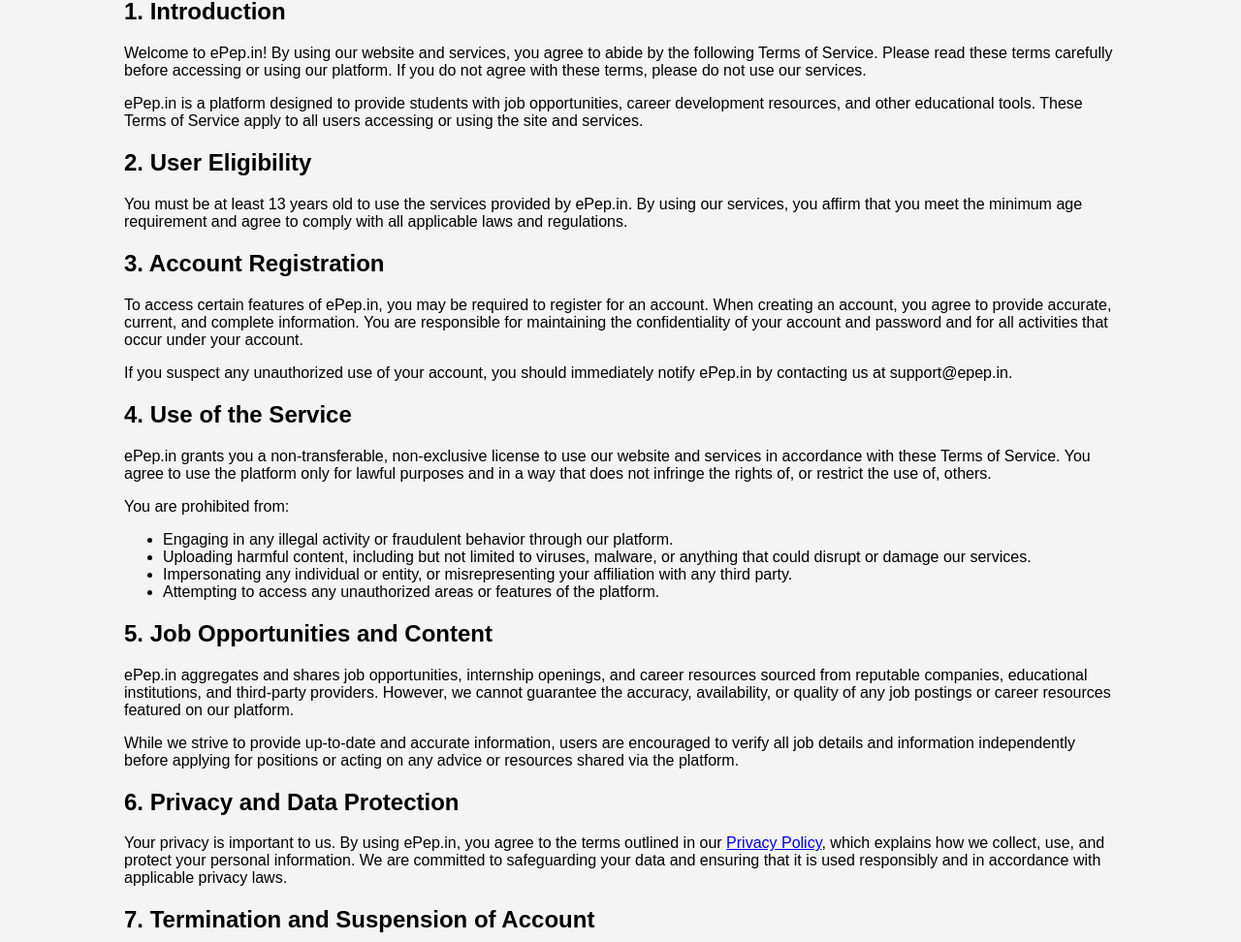
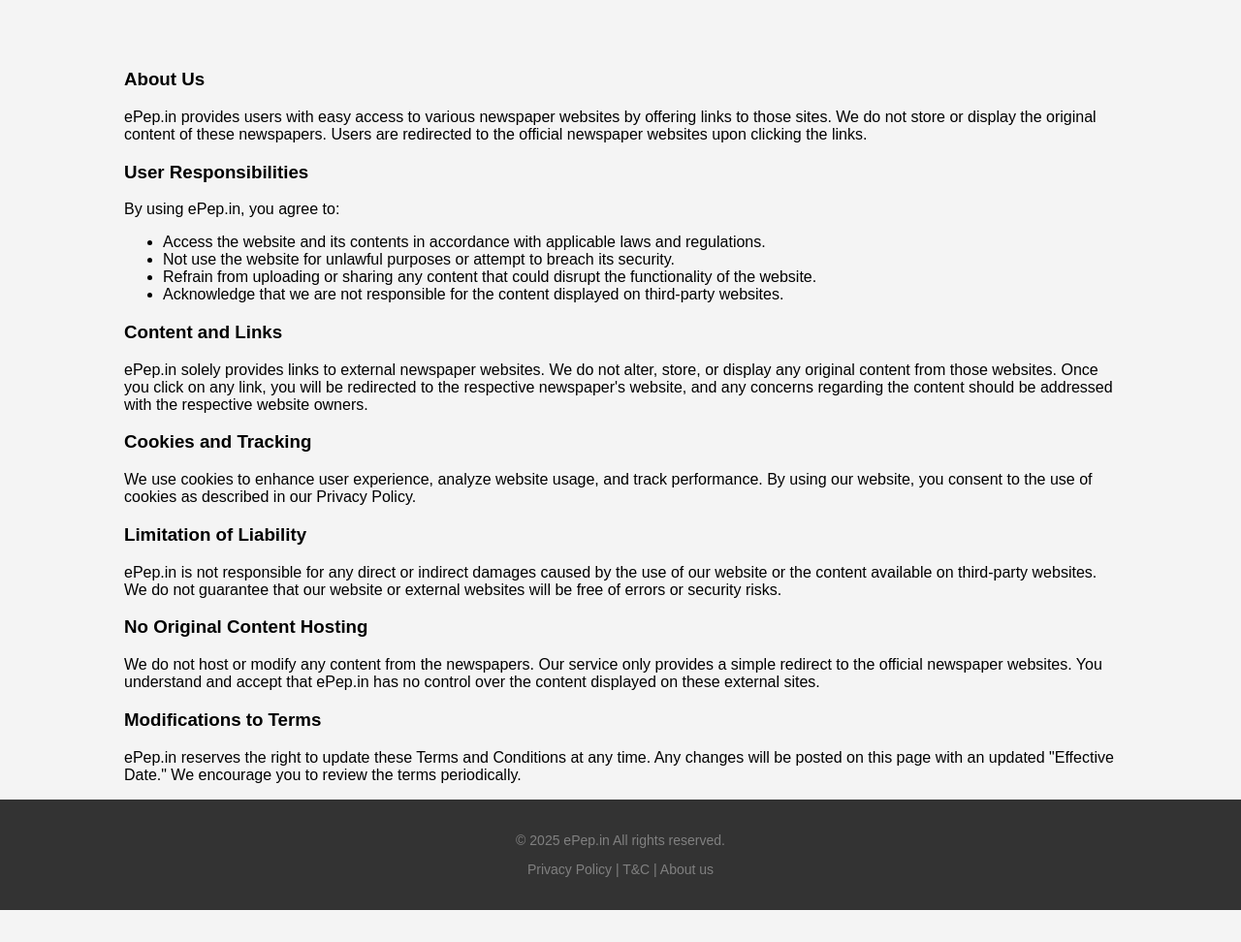
Before and after one commit to srimaruthi-raghunath/epeps, a plain HTML site: page terms-conditions.html in a window 1280 px wide. Shown: the part 121-1093 px from the top of the page at 97% size. After the commit the page ends 1060 px from the top, so only its background shows below. Drawn offline with Linux system fonts and the light colour scheme.

Commit message:
about us page added n some changes

```diff
--- a/terms-conditions.html
+++ b/terms-conditions.html
@@ -5,7 +5,7 @@
     <meta name="viewport" content="width=device-width, initial-scale=1.0">
     <meta http-equiv="X-UA-Compatible" content="ie=edge">
     <link rel="stylesheet" href="main.css">
-    <title>Terms of Service - ePep.in</title>
+    <title>Terms of Service-ePep.in</title>
 </head>
 <body>
 
@@ -16,98 +16,47 @@
         <a href="#">Contact</a>
         <a href="#">Services</a> -->
     </nav>
-
+    <br>
     <h1 style="text-align: center;">Terms of Service</h1>
 
     <div  style="width: 80%; margin: auto;">
 
-    <section>
-        <h2>1. Introduction</h2>
-        <p>Welcome to ePep.in! By using our website and services, you agree to abide by the following Terms of Service. Please read these terms carefully before accessing or using our platform. If you do not agree with these terms, please do not use our services.</p>
+        <br><br>
 
-        <p>ePep.in is a platform designed to provide students with job opportunities, career development resources, and other educational tools. These Terms of Service apply to all users accessing or using the site and services.</p>
-    </section>
 
-    <section>
-        <h2>2. User Eligibility</h2>
-        <p>You must be at least 13 years old to use the services provided by ePep.in. By using our services, you affirm that you meet the minimum age requirement and agree to comply with all applicable laws and regulations.</p>
-    </section>
+        <h3>About Us</h3>
+        <p>ePep.in provides users with easy access to various newspaper websites by offering links to those sites. We do not store or display the original content of these newspapers. Users are redirected to the official newspaper websites upon clicking the links.</p>
 
-    <section>
-        <h2>3. Account Registration</h2>
-        <p>To access certain features of ePep.in, you may be required to register for an account. When creating an account, you agree to provide accurate, current, and complete information. You are responsible for maintaining the confidentiality of your account and password and for all activities that occur under your account.</p>
+        <h3>User Responsibilities</h3>
+        <p>By using ePep.in, you agree to:</p>
+        <ul>
+            <li>Access the website and its contents in accordance with applicable laws and regulations.</li>
+            <li>Not use the website for unlawful purposes or attempt to breach its security.</li>
+            <li>Refrain from uploading or sharing any content that could disrupt the functionality of the website.</li>
+            <li>Acknowledge that we are not responsible for the content displayed on third-party websites.</li>
+        </ul>
 
-        <p>If you suspect any unauthorized use of your account, you should immediately notify ePep.in by contacting us at support@epep.in.</p>
-    </section>
+        <h3>Content and Links</h3>
+        <p>ePep.in solely provides links to external newspaper websites. We do not alter, store, or display any original content from those websites. Once you click on any link, you will be redirected to the respective newspaper's website, and any concerns regarding the content should be addressed with the respective website owners.</p>
 
-    <section>
-        <h2>4. Use of the Service</h2>
-        <p>ePep.in grants you a non-transferable, non-exclusive license to use our website and services in accordance with these Terms of Service. You agree to use the platform only for lawful purposes and in a way that does not infringe the rights of, or restrict the use of, others.</p>
+        <h3>Cookies and Tracking</h3>
+        <p>We use cookies to enhance user experience, analyze website usage, and track performance. By using our website, you consent to the use of cookies as described in our Privacy Policy.</p>
 
-        <p>You are prohibited from: </p>
-        <ul>
-            <li>Engaging in any illegal activity or fraudulent behavior through our platform.</li>
-            <li>Uploading harmful content, including but not limited to viruses, malware, or anything that could disrupt or damage our services.</li>
-            <li>Impersonating any individual or entity, or misrepresenting your affiliation with any third party.</li>
-            <li>Attempting to access any unauthorized areas or features of the platform.</li>
-        </ul>
-    </section>
+        <h3>Limitation of Liability</h3>
+        <p>ePep.in is not responsible for any direct or indirect damages caused by the use of our website or the content available on third-party websites. We do not guarantee that our website or external websites will be free of errors or security risks.</p>
 
-    <section>
-        <h2>5. Job Opportunities and Content</h2>
-        <p>ePep.in aggregates and shares job opportunities, internship openings, and career resources sourced from reputable companies, educational institutions, and third-party providers. However, we cannot guarantee the accuracy, availability, or quality of any job postings or career resources featured on our platform.</p>
+        <h3>No Original Content Hosting</h3>
+        <p>We do not host or modify any content from the newspapers. Our service only provides a simple redirect to the official newspaper websites. You understand and accept that ePep.in has no control over the content displayed on these external sites.</p>
 
-        <p>While we strive to provide up-to-date and accurate information, users are encouraged to verify all job details and information independently before applying for positions or acting on any advice or resources shared via the platform.</p>
-    </section>
+        <h3>Modifications to Terms</h3>
+        <p>ePep.in reserves the right to update these Terms and Conditions at any time. Any changes will be posted on this page with an updated "Effective Date." We encourage you to review the terms periodically.</p>
 
-    <section>
-        <h2>6. Privacy and Data Protection</h2>
-        <p>Your privacy is important to us. By using ePep.in, you agree to the terms outlined in our <a href="C:\Users\Raghu\Documents\code\epep\privacy.html">Privacy Policy</a>, which explains how we collect, use, and protect your personal information. We are committed to safeguarding your data and ensuring that it is used responsibly and in accordance with applicable privacy laws.</p>
-    </section>
-
-    <section>
-        <h2>7. Termination and Suspension of Account</h2>
-        <p>We reserve the right to suspend or terminate your account at our discretion if you violate any part of these Terms of Service. If your account is suspended or terminated, you may lose access to certain features of the platform, and we may, at our discretion, delete your personal information and account data.</p>
-
-        <p>If you wish to terminate your account, you can do so by contacting us through the support channels available on the platform. Upon termination, you will no longer be able to access the services, and any content associated with your account may be deleted or removed.</p>
-    </section>
-
-    <section>
-        <h2>8. Disclaimer of Warranties</h2>
-        <p>ePep.in provides the platform and services on an "as is" and "as available" basis. We do not warrant that the platform will be uninterrupted, error-free, or secure, nor do we make any representations regarding the quality, accuracy, or reliability of the content and job opportunities featured on the platform.</p>
-
-        <p>By using ePep.in, you agree that we are not responsible for any loss or damage arising from your use of the platform, including any issues with job opportunities, applications, or data security breaches.</p>
-    </section>
-
-    <section>
-        <h2>9. Limitation of Liability</h2>
-        <p>To the fullest extent permitted by applicable law, ePep.in and its affiliates, partners, employees, and agents will not be liable for any indirect, incidental, special, consequential, or punitive damages, or any loss of profits, revenue, data, or use, incurred by you or any third party, whether in an action in contract, tort, or otherwise, even if ePep.in has been advised of the possibility of such damages.</p>
-    </section>
-
-    <section>
-        <h2>10. Governing Law</h2>
-        <p>These Terms of Service shall be governed by and construed in accordance with the laws of India. Any disputes arising from or relating to these terms shall be resolved in the courts located in [City], India.</p>
-    </section>
-
-    <section>
-        <h2>11. Changes to the Terms of Service</h2>
-        <p>ePep.in reserves the right to modify, update, or revise these Terms of Service at any time. When we make changes, we will update the "Effective Date" at the top of this page. Continued use of the platform after any changes constitutes your acceptance of the revised terms.</p>
-    </section>
-
-    <section>
-        <!-- <h2>12. Contact Information</h2>
-        <p>If you have any questions or concerns about these Terms of Service, please contact us at:</p>
-        <address>
-            <p>Email: support@epep.in</p>
-            <p>Address: [Insert physical address]</p>
-        </address>
-    </section> -->
 
 </div>
 
 <footer>
     <p>&copy; 2025 ePep.in All rights reserved.</p>
-    <p><a href="privacy">Privacy Policy</a> | <a href="terms-conditions">Terms and Conditions</a></p>
+    <p><a href="privacy.html">Privacy Policy</a> | <a href="terms-conditions.html">T&C</a> | <a href="About-us.html">About us</a></p>
 </footer>
 
 
```
Also changed, not shown: About-us.html (added, +50 -0 lines), index.html (+2 -2 lines), privacy.html (+2 -2 lines).
